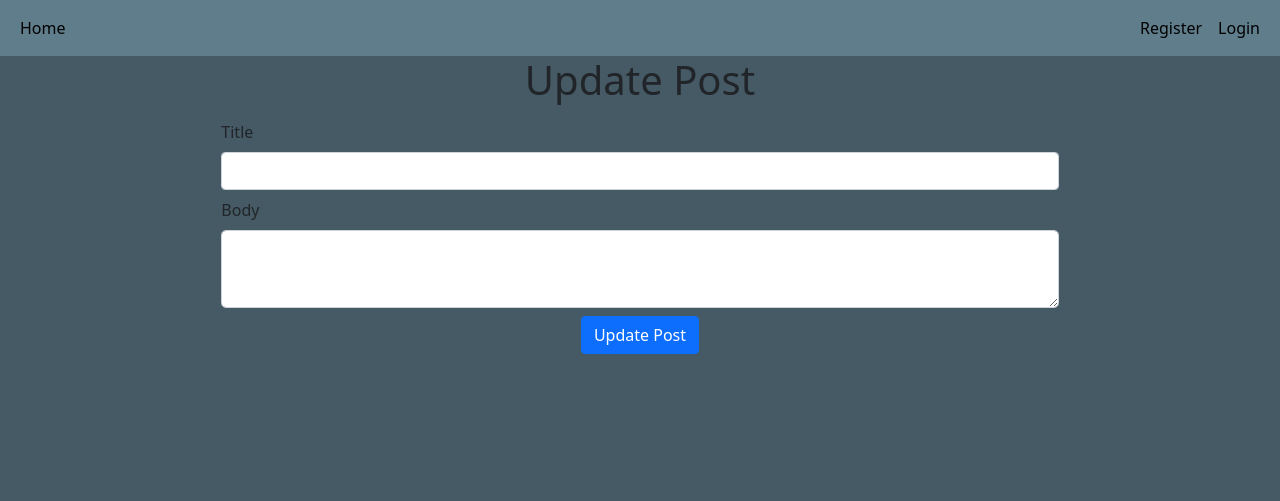
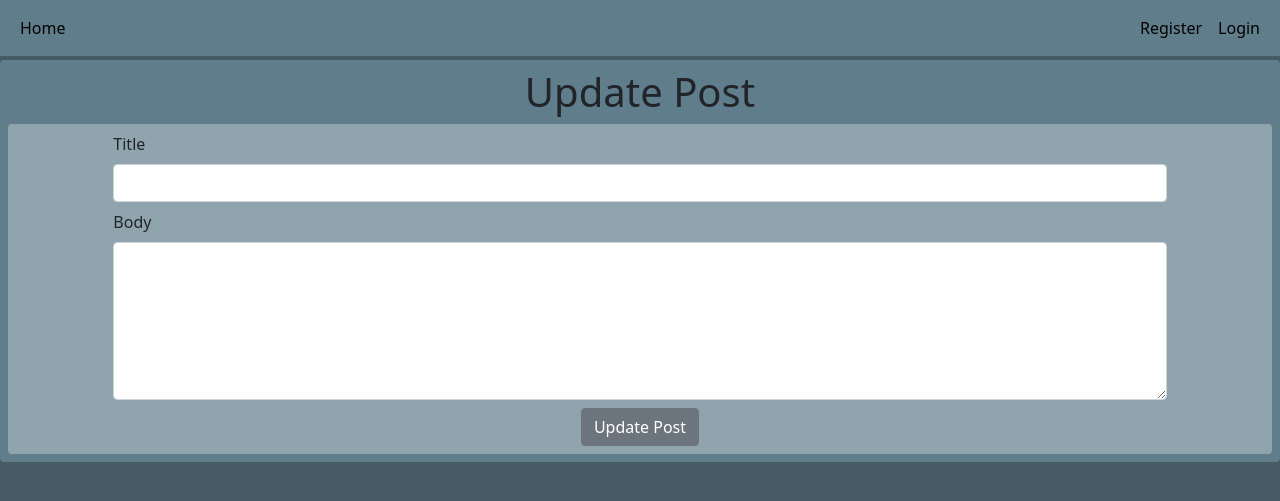
Before and after one commit to ZakMcRae/psts-api-front-end, a FastAPI app: template Blog_FastAPI/templates/post/update_post.html in a window 1280 px wide. Shown: the top 501 px of the page. Run offline with FastAPI, Linux system fonts and the light colour scheme; the template is opened without the code that fills it, so the values that code supplies are empty.

Commit message:
unified some html/css across forms and pages
more uniform design and style across site

```diff
--- a/Blog_FastAPI/templates/post/update_post.html
+++ b/Blog_FastAPI/templates/post/update_post.html
@@ -1,11 +1,13 @@
 {% extends 'base.html' %}
 
 {% block content %}
-    <div class="mb-2">
-        <h1 class="text-center">Update Post</h1>
+    <div class="bg-main rounded main-block mx-auto my-1 p-2">
+        <div class="text-center">
+            <h1>Update Post</h1>
         </div>
 
-    <div class="p-2 col-8 mx-auto">
+    <div class="bg-minor rounded py-2">
+        <div class="col-10 mx-auto">
             <form class="form-group" action="" method="post">
 
                 <label class="form-label" for="title">Title</label>
@@ -23,20 +25,24 @@
 
                 <label class="form-label" for="body">Body</label>
                 {% if form_data %}
-                <textarea class="form-control mb-2" type="text" id="body" name="body" rows=4>{{ form_data.get('body') }}</textarea>
+                    <textarea class="form-control mb-2" type="text" id="body" name="body"
+                              rows="6">{{ form_data.get('body') }}</textarea>
                     {% if form_data.get('body_error') %}
                         <div>
                             <p class="text-danger">{{ form_data.get('body_error') }}</p>
                         </div>
                     {% endif %}
                 {% else %}
-                <textarea class="form-control form-control-lg mb-2" type="text" id="body" name="body"></textarea>
+                    <textarea class="form-control mb-2" type="text" id="body" name="body"
+                              rows="6"></textarea>
                 {% endif %}
 
                 <div class="text-center">
-                <button type="submit" class="btn btn-primary">Update Post</button>
+                    <button type="submit" class="btn btn-secondary">Update Post</button>
                 </div>
             </form>
         </div>
+    </div>
+    </div>
 
 {% endblock %}
```
Also changed, not shown: Blog_FastAPI/templates/post/new_post.html (+12 -5 lines), Blog_FastAPI/templates/reply/new_reply.html (+12 -5 lines), Blog_FastAPI/templates/reply/update_reply.html (+12 -5 lines), Blog_FastAPI/templates/user/register.html (+11 -5 lines). Lines whose indentation alone changed are shown as unchanged.
